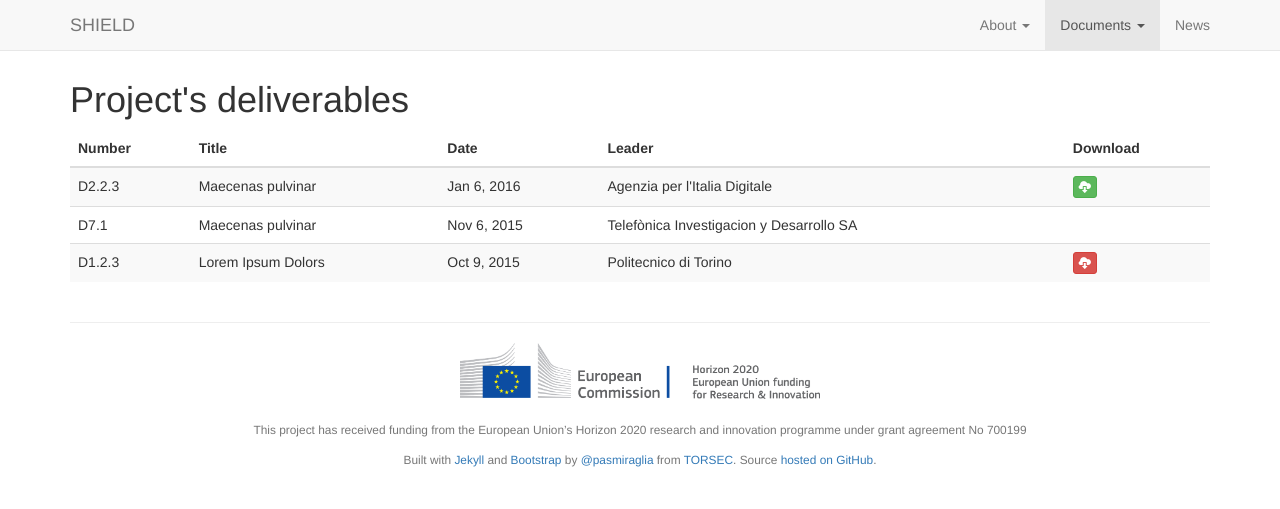
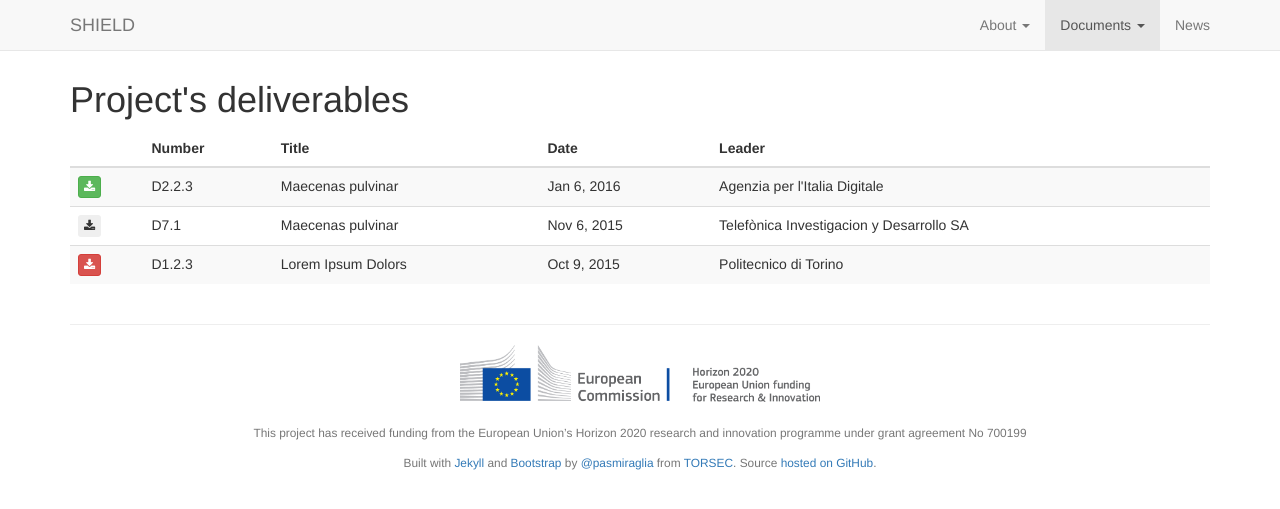
Before and after one commit to torsec/shield-h2020, a Jekyll site: the page built from documents/project-deliverables.html, in a window 1280 px wide. Shown: the top 509 px of the page. Built offline with Jekyll 4.4.1, drawn with Linux system fonts in a browser that asks for light colours.

Commit message:
Updated deliverables page
- Changed the table's layout
- URLs generated by using site.dataurl variable

```diff
--- a/documents/project-deliverables.html
+++ b/documents/project-deliverables.html
@@ -8,11 +8,11 @@ layout: page
   <table class="table table-striped">
     <thead>
       <tr>
+        <th></th>
         <th>Number</th>
         <th>Title</th>
         <th>Date</th>
         <th>Leader</th>
-        <th>Download</th>
       </tr>
     </thead>
     <tbody>
@@ -20,24 +20,28 @@ layout: page
       <tr>
   {% if doc.status == "re" or doc.status == "co" %}
     {% assign btn_class = 'btn-danger' %}
-    {% assign base_url = '/files/private/' %}
+    {% assign base_url = '/p/documents/' %}
   {% else %}
     {% assign btn_class = 'btn-success' %}
-    {% assign base_url = '/files/public/' %}
+    {% assign base_url = '/documents/' %}
   {% endif %}
+        <td>
+  {% if doc.file %}
+          <a href="{{ base_url | prepend: site.dataurl | append: 'deliverables/' | append: doc.file }}"
+             class="btn btn-xs {{ btn_class }}" role="button"
+             name="{{ doc.number | prepend: 'D'}} - {{ doc.title }}">
+            <i class="fa fa-download" aria-hidden="true"></i>
+          </a>
+  {% else %}
+          <button class="btn btn-xs btn-disabled">
+            <i class="fa fa-download" aria-hidden="true"></i>
+          </button>
+  {% endif %}
+        </td>
         <td>{{ doc.number | prepend:'D' }}</td>
         <td>{{ doc.title }}</td>
         <td>{{ doc.date | date:"%b %-d, %Y" }}</td>
         <td>{% if site.data.partners[doc.institution] %}{{ site.data.partners[doc.institution] }}{% else %}{{ doc.institution }}{% endif %}</td>
-        <td>
-  {% if doc.file %}
-          <a href="{{ base_url | append: doc.file }}"
-             class="btn btn-xs {{ btn_class }}" role="button">
-            <span class="glyphicon glyphicon-cloud-download"
-                  aria-hidden="true"></span>
-          </a>
-  {% endif %}
-        </td>
       </tr>
 {% endfor %}
     </tbody>
```
